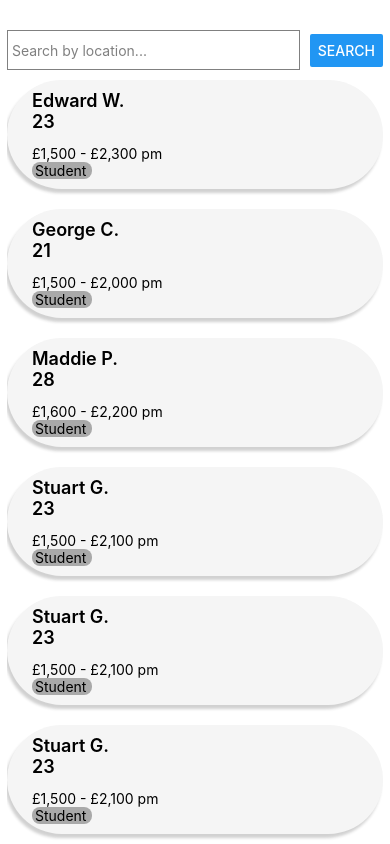
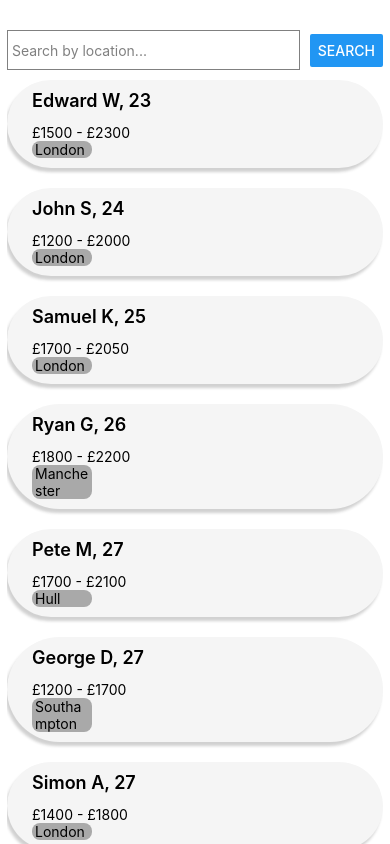
Before and after one commit to taehokim-ic/roomie, a React Native app in the folder frontend/: screen / in a window 390 px wide. Built offline with nearby package versions, Linux system fonts and the light colour scheme.

Commit message:
Add support for generating list of user profiles from local dataset of user profiles

```diff
--- a/frontend/App.js
+++ b/frontend/App.js
@@ -4,6 +4,16 @@ import { StyleSheet, Text, View, ScrollView, TextInput, Button } from 'react-nat
 
 export default function App() {
   const [text, setText] = useState('');
+
+  const people = [
+    { name: "Edward W", minBudget: 1500, maxBudget: 2300, location: "London", age: 23},
+    { name: "John S", minBudget: 1200, maxBudget: 2000, location: "London", age: 24},
+    { name: "Samuel K", minBudget: 1700, maxBudget: 2050, location: "London", age: 25},
+    { name: "Ryan G", minBudget: 1800, maxBudget: 2200, location: "Manchester", age: 26},
+    { name: "Pete M", minBudget: 1700, maxBudget: 2100, location: "Hull", age: 27},
+    { name: "George D", minBudget: 1200, maxBudget: 1700, location: "Southampton", age: 27},
+    { name: "Simon A", minBudget: 1400, maxBudget: 1800, location: "London", age: 27}
+  ]
 
   const handleInputChange = (inputText) => {
     setText(inputText);
@@ -27,150 +37,15 @@ export default function App() {
       <Button title="Search" onPress={handleButtonClick} />
     </View>
       <View>
-        <View style={[styles.card, styles.shadowProp]}>
-          <View>
-            <Text style={styles.heading}>
-              Edward W.                                                 23
-            </Text>
-          </View>
-          <Text>
-            £1,500 - £2,300 pm
-          </Text>
+      {people.map((item, index) => (
+        <View style={[styles.card, styles.shadowProp]} key={index}>
+          <Text style={styles.heading}>{item.name}, {item.age}</Text>
+          <Text>£{item.minBudget} - £{item.maxBudget}</Text>
           <View style={styles.tag}>
-            <Text>
-              Student
-            </Text>
+            <Text>{item.location}</Text>
           </View>
         </View>
-
-        <View style={[styles.card, styles.shadowProp]}>
-          <View>
-            <Text style={styles.heading}>
-              George C.                                                  21
-            </Text>
-          </View>
-          <Text>
-            £1,500 - £2,000 pm
-          </Text>
-          <View style={styles.tag}>
-            <Text>
-              Student
-            </Text>
-          </View>
-        </View>
-
-        <View style={[styles.card, styles.shadowProp]}>
-          <View>
-            <Text style={styles.heading}>
-              Maddie P.                                                  28
-            </Text>
-          </View>
-          <Text>
-            £1,600 - £2,200 pm
-          </Text>
-          <View style={styles.tag}>
-            <Text>
-              Student
-            </Text>
-          </View>
-        </View>
-
-        <View style={[styles.card, styles.shadowProp]}>
-          <View>
-            <Text style={styles.heading}>
-              Stuart G.                                                     23
-            </Text>
-          </View>
-          <Text>
-            £1,500 - £2,100 pm
-          </Text>
-          <View style={styles.tag}>
-            <Text>
-              Student
-            </Text>
-          </View>
-        </View>
-
-        <View style={[styles.card, styles.shadowProp]}>
-          <View>
-            <Text style={styles.heading}>
-              Stuart G.                                                     23
-            </Text>
-          </View>
-          <Text>
-            £1,500 - £2,100 pm
-          </Text>
-          <View style={styles.tag}>
-            <Text>
-              Student
-            </Text>
-          </View>
-        </View>
-
-        <View style={[styles.card, styles.shadowProp]}>
-          <View>
-            <Text style={styles.heading}>
-              Stuart G.                                                     23
-            </Text>
-          </View>
-          <Text>
-            £1,500 - £2,100 pm
-          </Text>
-          <View style={styles.tag}>
-            <Text>
-              Student
-            </Text>
-          </View>
-        </View>
-
-        <View style={[styles.card, styles.shadowProp]}>
-          <View>
-            <Text style={styles.heading}>
-              Stuart G.                                                     23
-            </Text>
-          </View>
-          <Text>
-            £1,500 - £2,100 pm
-          </Text>
-          <View style={styles.tag}>
-            <Text>
-              Student
-            </Text>
-          </View>
-        </View>
-
-        <View style={[styles.card, styles.shadowProp]}>
-          <View>
-            <Text style={styles.heading}>
-              Stuart G.                                                     23
-            </Text>
-          </View>
-          <Text>
-            £1,500 - £2,100 pm
-          </Text>
-          <View style={styles.tag}>
-            <Text>
-              Student
-            </Text>
-          </View>
-        </View>
-
-        <View style={[styles.card, styles.shadowProp]}>
-          <View>
-            <Text style={styles.heading}>
-              Stuart G.                                                     23
-            </Text>
-          </View>
-          <Text>
-            £1,500 - £2,100 pm
-          </Text>
-          <View style={styles.tag}>
-            <Text>
-              Student
-            </Text>
-          </View>
-        </View>
-
+      ))}
       </View>
     </ScrollView>
   );
```
